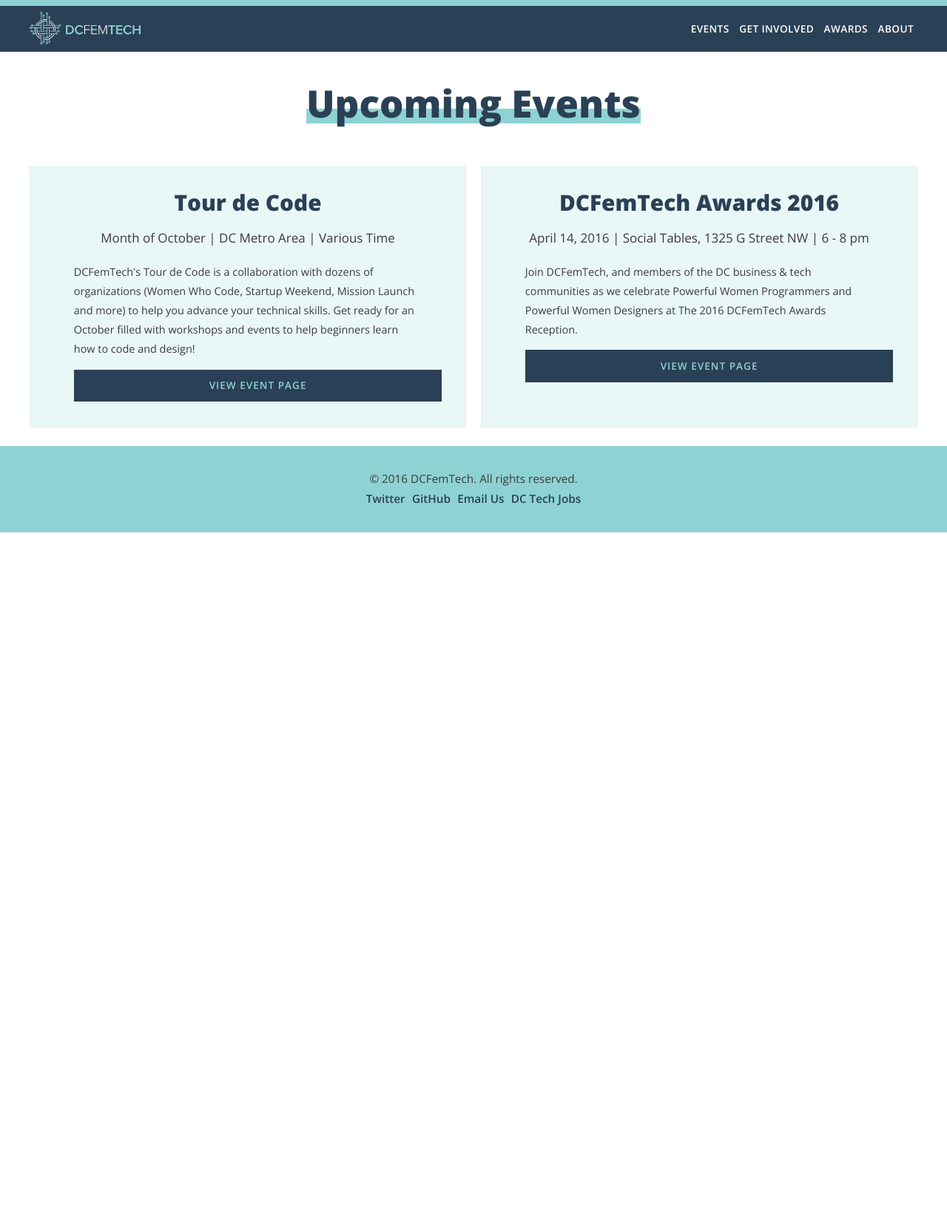
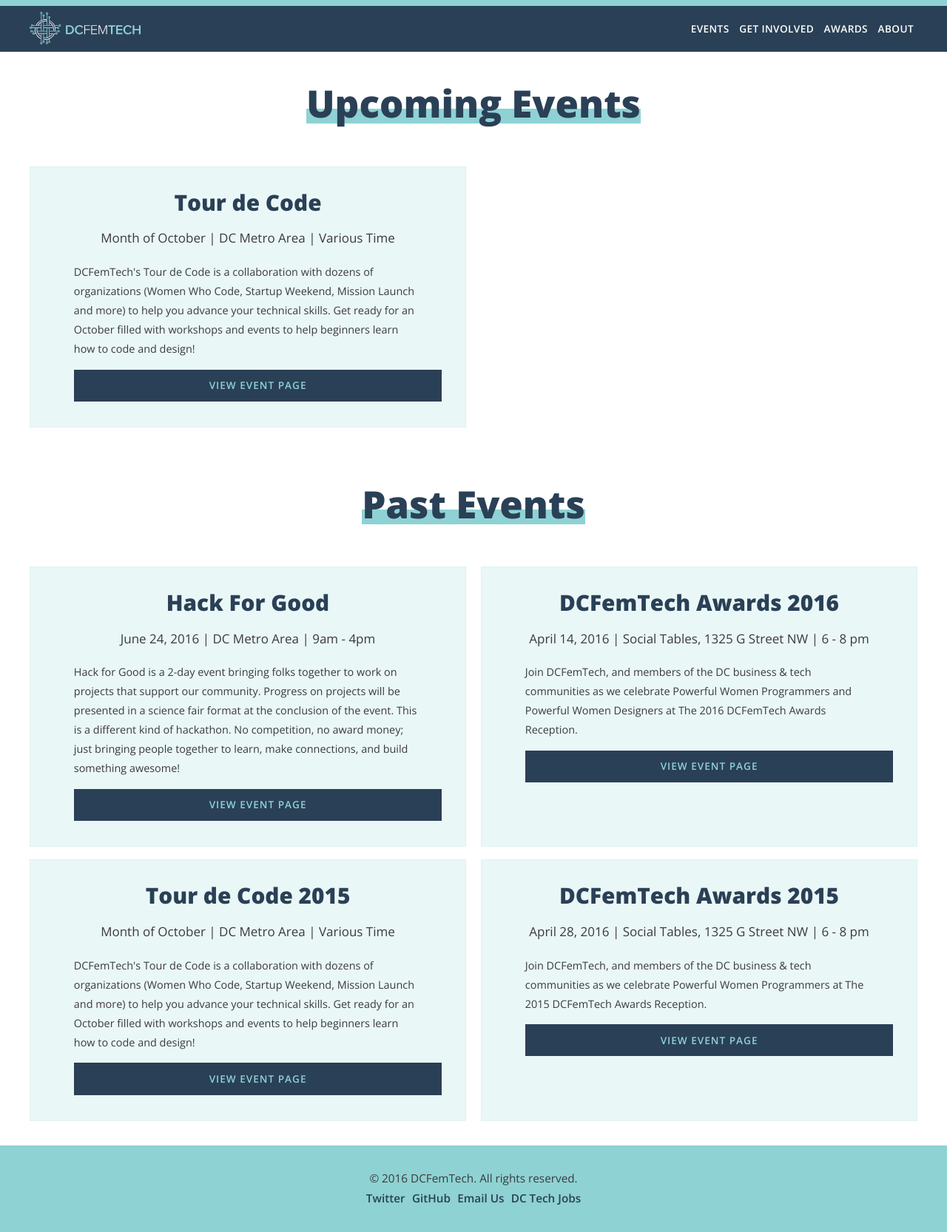
Before and after one commit to dcfemtech/dcfemtech.github.io, a Jekyll site: the page built from events.html, in a window 1280 px wide. Shown: the whole page at 74% size. Built offline with Jekyll 4.4.1, drawn with Linux system fonts in a browser that asks for light colours; before the commit the page ends 900 px from its top, so only the background shows below that.

Commit message:
add some past events

```diff
--- /dev/null
+++ b/_events/awards-2015.markdown
@@ -0,0 +1,16 @@
+---
+layout: event
+title:  "DCFemTech Awards 2015"
+date:   2015-04-28
+eventDate:   2015-04-28
+categories: events
+datePretty: April 28, 2016
+location: Social Tables, 1325 G Street NW
+time: 6 - 8 pm
+registerLink:
+description: Join DCFemTech, and members of the DC business & tech communities as we celebrate Powerful Women Programmers at The 2015 DCFemTech Awards Reception.
+contact:
+press:
+twitter:
+image: assets/awards-2016.jpg
+---
--- a/_events/awards-2016.markdown
+++ b/_events/awards-2016.markdown
@@ -2,6 +2,7 @@
 layout: event
 title:  "DCFemTech Awards 2016"
 date:   2016-04-13
+eventDate:   2016-04-13
 categories: events
 datePretty: April 14, 2016
 location: Social Tables, 1325 G Street NW
--- /dev/null
+++ b/_events/hackforgood.markdown
@@ -0,0 +1,54 @@
+---
+layout: event
+title:  "Hack For Good"
+date:   2016-06-24
+eventDate:   2016-06-24
+categories: events
+datePretty: June 24, 2016
+location: DC Metro Area
+time: 9am - 4pm
+registerLink: https://nvite.com/HackForGoodDC/d15c
+description: Hack for Good is a 2-day event bringing folks together to work on projects that support our community. Progress on projects will be presented in a science fair format at the conclusion of the event. This is a different kind of hackathon. No competition, no award money; just bringing people together to learn, make connections, and build something awesome!
+contact:
+press:
+twitter:
+---
+
+## PreParty!
+
+Mapbox is hosting a PreParty on June 24th at 6:30pm! You don't have to attend the hackathon to come! [You can RSVP here](https://hackforgoodprepartymapbox.splashthat.com/).
+
+## Schedule
+
+**Friday, June 24:**
+
+*   6:30 pm: Mabox PreParty [You can RSVP here](https://hackforgoodprepartymapbox.splashthat.com/).
+
+**Saturday, June 25:**
+
+*   9:00 am: Arrival, Registration, & Breakfast
+*   9:30 am: Intros
+*   10:00 am: Project Discussion
+*   10:30 am: Project Break Out
+*   1:00 pm: Lunch!
+*   3:30 pm: Project check-in
+*   4:00 pm: Informal happy hour nearby!
+
+**Sunday, June 26**
+
+*   9:00 am: Breakfast
+*   9:30 am: Project break off
+*   12:00 pm: Lunch
+*   1:00 pm: Projects
+*   3:00 pm: Project Presentations
+*   4:00 pm: Wrap up!
+
+Follow our progress that weekend at #HackforGoodDC!
+
+## Huge thanks to our sponsors!
+
+[![](/assets/hackforgood/weddingwire.svg)](https://www.weddingwire.com/)
+[![](/assets/hackforgood/contactually.png)](http://www.contactually.com/)
+[![](/assets/hackforgood/mapbox.svg)](http://www.contactually.com/)
+[![](/assets/hackforgood/isl.svg)](http://www.contactually.com/)
+[![](/assets/hackforgood/voxproduct.svg)](http://www.contactually.com/)
--- /dev/null
+++ b/_events/tourdecode-2015.markdown
@@ -0,0 +1,55 @@
+---
+layout: event
+title:  "Tour de Code 2015"
+date:   2015-08-01
+eventDate:   2015-10-01
+categories: events
+datePretty: Month of October
+location: DC Metro Area
+time: Various Time
+registerLink:
+description: DCFemTech's Tour de Code is a collaboration with dozens of organizations (Women Who Code, Startup Weekend, Mission Launch and more) to help you advance your technical skills. Get ready for an October filled with workshops and events to help beginners learn how to code and design!
+contact:
+press:
+twitter:
+---
+
+| Date | Event | Time | Location | Organization |
+| --- | --- | --- | --- | --- |
+| Fri 9/25- Sun 9/27 | [Startup Weekend: Flip the Ratio](https://www.eventbrite.com/e/startup-weekend-dc-flip-the-ratio-tickets-17449944253?) | All Weekend | 1776 Crystal City | Startup Weekend DC |
+| Weds 9/30 | [Tour de Code Kickoff Event](https://dcfemtechparty.splashthat.com/) | 6:30pm-8:30pm | Mapbox | DCFemTech |
+| Thurs 10/1 | [The Language of Languages](http://www.meetup.com/Women-Who-Code-DC/events/225557263/) | 6:30-8:30pm | LivingSocial | 1445 New York Ave NW | Women Who Code DC |
+| Fri 10/2 | [CODE Documentary](https://www.eventbrite.com/e/code-debugging-the-gender-gap-film-screening-tickets-18452179967) | 4-7:30pm | Capital One HQ (McLean, VA) | Women Who Code DC |
+| Sun 10/4 | [DjangoGirls Workshop!](http://www.meetup.com/dc-pyladies/events/225255813/) | 1-5pm | MLK Library | 901 G St NW | PyLadies DC |
+| Sun 10/4 | [Professional Networking Brunch](http://www.meetup.com/Women-Who-Code-DC/events/225510220/) | 12-2pm | Teaism Penn Quarter | Women Who Code DC |
+| Mon 10/5 | [Front End - First Timer's Night](http://www.meetup.com/Women-Who-Code-DC/events/223779220/) | 6:30-8:30pm | iStrategyLabs | Women Who Code DC |
+| Mon 10/6 | [Android - First Timer's Night](http://www.meetup.com/Women-Who-Code-DC/events/rsmxklytnbjb/) | 6:30-8:30pm | MLK Library: Digital Commons Rooms 2, 3, 4 | Women Who Code DC |
+| Weds 10/7 | [AMA with Laura Ferguson (CTO & Founder of Create.io)](http://www.meetup.com/Women-Who-Code-DC/events/225738347/) | 6:30-8:30pm | [On WWC's Slack](https://docs.google.com/forms/d/1BXxIJuCawYt3pEzN7-6CgdT6XrhvG0KYQpOqdmv98DY/viewform) | Women Who Code DC |
+| Weds 10/7 | [Python - First Timer's Night](http://www.meetup.com/Women-Who-Code-DC/events/jtmxklytnbkb/) | 6:30-8:30pm | MLK Library - Dream Lab | Women Who Code DC |
+| Weds 10/7 | [Ruby on Rails - First Timer's Night](http://www.meetup.com/Women-Who-Code-DC/events/225481179/) | 6:30-8:30pm | The Iron Yard | Women Who Code DC |
+| Sun 10/11 | Intro to Pandas! (Link coming soon) | 2:00-5:00pm [Tentative] | WeWork, Chinatown, DC | Women Data Scientists DC and Pyladies DC |
+| Mon 10/12 | [Front End Hack Night](http://www.meetup.com/Women-Who-Code-DC/events/223779223/) | 6:30-8:30pm | Social Tables | Women Who Code DC |
+| Tues 10/13 | [Book Club for Ada Lovelace Day: The Thrilling Adventures of Lovelace and Babbage](#) | 6:30-8:30pm | MLK Library | 901 G St NW | Women Who Code DC |
+| Tues 10/13 | [Android Tech Talk - "Static Code Analysis: For When Smart People Make Dumb Mistakes"](http://www.meetup.com/Women-Who-Code-DC/events/rsmxklytnbrb/) | 6:30-8:30pm | ECMC | Women Who Code DC |
+| Weds 10/14 | [Python - Hack Night](http://www.meetup.com/Women-Who-Code-DC/events/jtmxklytnbsb/) | 6:30-8:30pm | The Motley Fool | Women Who Code DC |
+| Weds 10/14 | [Ruby on Rails - Getting Value Out of Conferences Talk](http://www.meetup.com/Women-Who-Code-DC/events/gnsnklytnbsb/) | 6:30-8:30pm | Living Social | Women Who Code DC |
+| Sat 10/17 | [Hear Me Code Lesson 1](hearmecode.com) | 11am-3pm | Hear Me Code Members Only | Hear Me Code |
+| Sun 10/18 | [Code & Coffee](#) | 2-5pm | Mapbox | DCFemTech |
+| Sun 10/18 | [DC Design Week: Kick-Off Party](#) | TBD | TBD | AIGA DC |
+| Mon 10/19 | [DC Design Week: CMYK (Happy Hour)](#) | TBD | TBD | AIGA DC |
+| Mon 10/19 | [Front End - Hack Night](http://www.meetup.com/Women-Who-Code-DC/events/223779227/) | 6:30-8:30pm | ECMC | 1015 7th St NW | Women Who Code DC |
+| Tues 10/20 | [DC Design Week: Women in Design & Tech Roundtables](#) | 6:30-8:30pm | iStrategyLabs | AIGA DC |
+| Tues 10/20 | [Android - Hack Night](http://www.meetup.com/Women-Who-Code-DC/events/rsmxklytnbbc/) | 6:30-8:30pm | Living Social | Women Who Code DC |
+| Weds 10/21 | [Python - Hack Night](http://www.meetup.com/Women-Who-Code-DC/events/jtmxklytnbcc/) | 6:30-8:30pm | TBD | Women Who Code DC |
+| Weds 10/21 | [Ruby on Rails: Focus on Fundamentals](http://www.meetup.com/Women-Who-Code-DC/events/225495264/) | 6:30-8:30pm | The Iron Yard | Women Who Code DC |
+| Weds 10/21 | [DC Design Week: Product Design Panel (ft. Invision)](#) | 6:30-8:30pm | CHIEF | AIGA DC |
+| Thurs 10/22 | [#TechIsMore Digital Event: October Series](http://bit.ly/HiringDiversity) | 7-8pm ET | Online & Social Driver Offices for Digital HQ | Women in Tech Campaign |
+| Fri 10/23 | [DC Design Week: Commercial Type Event](#) | 6:30-8:30pm | TBD | AIGA DC |
+| Sat 10/24 | [DC Design Week: Dupont Underground Tour](#) | TBD | TBD | AIGA DC |
+| Sun 10/25 | [How To: Solder Simon Says](http://www.meetup.com/Spanning-Tree/) | 2-4pm | Creative Colony, 8121 Georgia Ave, Suite 600, Silver Spring, MD | Spanning Tree |
+| Mon 10/26 | [Front End - Hack Night](http://www.meetup.com/Women-Who-Code-DC/events/223779229/) | 6:30-8:30pm | RepEquity | 1211 Conneticut Ave NW #250 | Women Who Code DC |
+| Tues 10/27 | [Android - Hack Night](http://www.meetup.com/Women-Who-Code-DC/events/rsmxklytnbkc/) | 6:30-8:30pm | TBD | Women Who Code DC |
+| Weds 10/28 | [Python - Hack Night](http://www.meetup.com/Women-Who-Code-DC/events/jtmxklytnblc/) | 6:30-8:30pm | Fiscal Note | Women Who Code DC |
+| Weds 10/28 | [Ruby on Rails - Hack Night](http://www.meetup.com/Women-Who-Code-DC/events/gnsnklytnblc/) | 6:30-8:30pm | Canvas | Women Who Code DC |
+| Thurs 10/29 | [RepEquity Tech Talk and Happy Hour: The Developer's Journey](http://algorithm.repequity.com/repequity-tech-talk) | 6:30-9pm | RepEquity, 1211 Conneticut Ave NW #250 | RepEquity |
+| Sat 10/31 - Sun 11/1 | [Social Justice Hackathon](www.rebuildingreentry.com) | 9:30am-7pm | Impact Hub DC | Mission Launch |
--- a/_events/tourdecode.markdown
+++ b/_events/tourdecode.markdown
@@ -1,7 +1,8 @@
 ---
 layout: event
 title:  "Tour de Code"
-date:   2016-03-25 18:50:53 -0400
+date:   2016-08-01
+eventDate:   2016-10-01
 categories: events
 datePretty: Month of October
 location: DC Metro Area
--- a/_layouts/event.html
+++ b/_layouts/event.html
@@ -2,7 +2,7 @@
 layout: default
 ---
 
-<section class="l-wrapper">
+<section class="l-wrapper events">
   <h1><span class="main-headline">{{ page.title }}</span></h1>
   <img src="{{ page.image }}">
   <h3>{{ page.datePretty }} | {{ page.location }} | {{ page.time }}</h3>
--- a/_sass/_layout.scss
+++ b/_sass/_layout.scss
@@ -25,3 +25,11 @@
 img {
   max-width: 100%;
 }
+
+.events a {
+  img {
+    max-height: 50px;
+    height: 100%;
+    margin: 10px;
+  }
+}
--- a/_sass/modules/_m-blocks.scss
+++ b/_sass/modules/_m-blocks.scss
@@ -29,7 +29,7 @@
   &__block {
     background-color: lighten($color-teal, 25%);
     border: 1px solid lighten($color-teal, 22%);
-    margin-bottom: .5em;
+    margin-bottom: 1em;
     padding: 1em 0 2em;
   }
 
@@ -42,6 +42,7 @@
     @include flexbox;
     @include align-items(stretch);
     @include justify-content(space-between);
+    @include flex-wrap(wrap);
 
     &__block {
       @include flex-basis(49%);
--- a/events.html
+++ b/events.html
@@ -10,6 +10,9 @@
 
     <div class="m-blocks">
       {% for event in site.events %}
+        {% capture nowunix %}{{'now' | date: '%s'}}{% endcapture %}
+        {% capture posttime %}{{event.eventDate | date: '%s'}}{% endcapture %}
+        {% if posttime > nowunix %}
           <div class="m-blocks__block">
             <div class="m-blocks__wrapper">
               <h2>{{ event.title }}</h2>
@@ -18,6 +21,31 @@
               <a class="button" href=".{{ event.url | prepend: site.baseurl }}">View event page</a>
             </div>
           </div>
+        {% endif %}
+      {% endfor %}
+    </div>
+  </div>
+
+  <div class="l-wrapper">
+    <h1><span class="main-headline">Past Events</span></h1>
+  </div>
+
+  <div class="l-wrapper-large">
+
+    <div class="m-blocks">
+      {% for event in site.events reversed %}
+        {% capture nowunix %}{{'now' | date: '%s'}}{% endcapture %}
+        {% capture posttime %}{{event.eventDate | date: '%s'}}{% endcapture %}
+        {% if posttime < nowunix %}
+          <div class="m-blocks__block">
+            <div class="m-blocks__wrapper">
+              <h2>{{ event.title }}</h2>
+              <p class="m-blocks__date">{{ event.datePretty }} | {{ event.location }} | {{ event.time }}</p>
+              <p class="m-blocks__description">{{ event.description }}</p>
+              <a class="button" href=".{{ event.url | prepend: site.baseurl }}">View event page</a>
+            </div>
+          </div>
+        {% endif %}
       {% endfor %}
     </div>
   </div>
```
Also changed, not shown: assets/hackforgood/contactually.png (added), assets/hackforgood/isl.svg (added), assets/hackforgood/mapbox.svg (added), assets/hackforgood/voxproduct.svg (added), assets/hackforgood/weddingwire.svg (added). Lines whose indentation alone changed are shown as unchanged.
